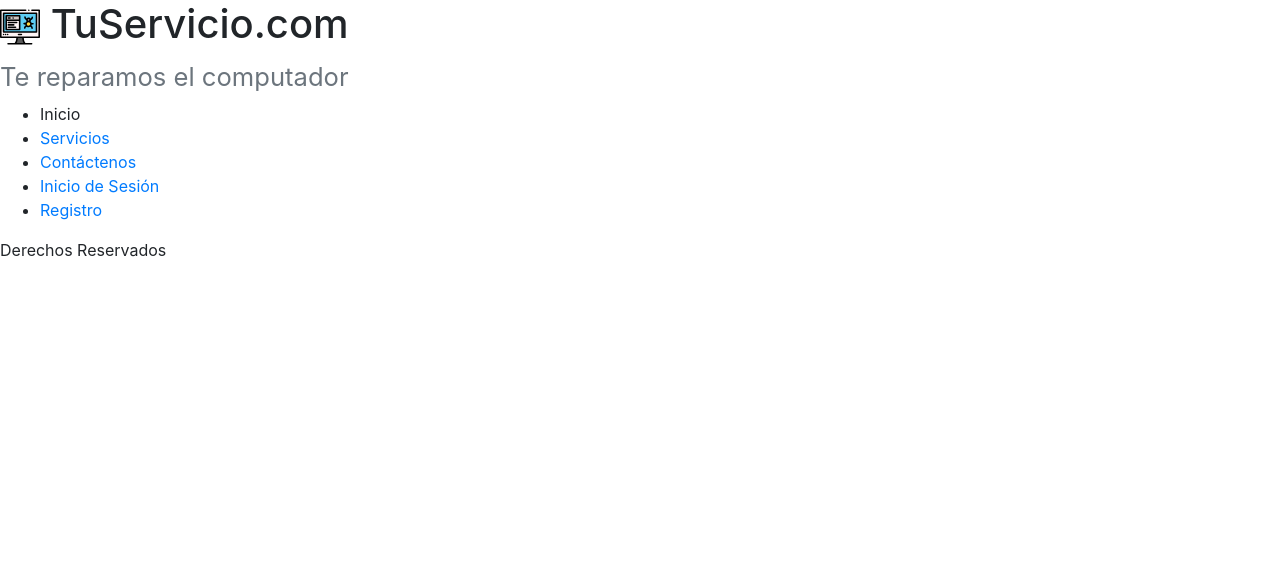
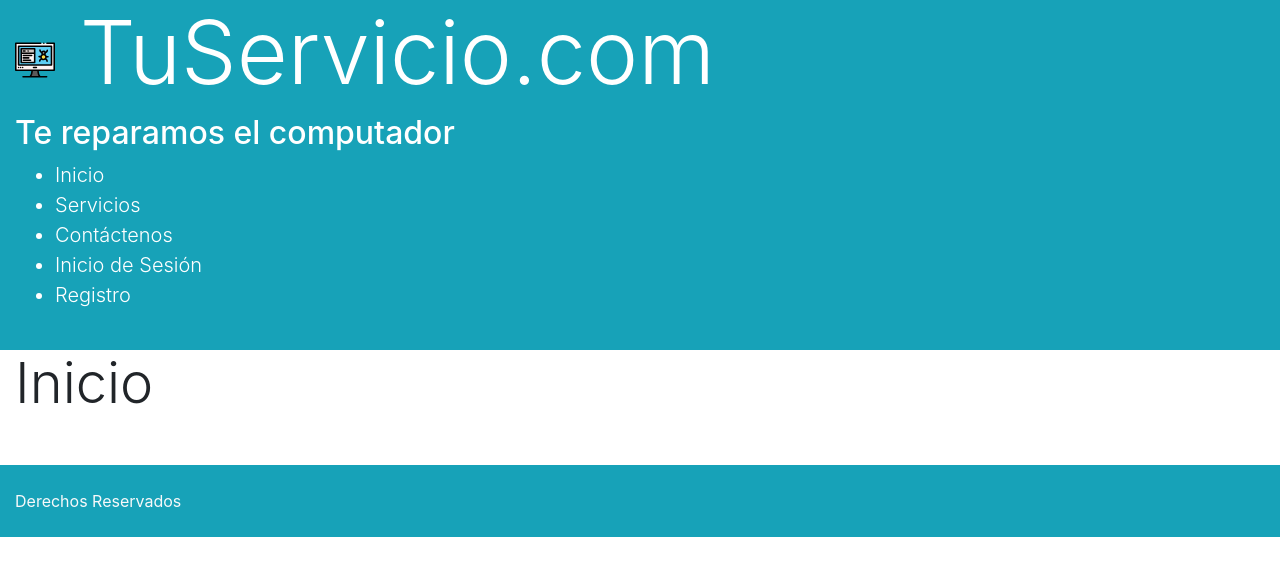
Before and after one commit to astridnio/Curso-HTML, a plain HTML site: page Proyecto HTML/index.html in a window 1280 px wide. Drawn offline with nearby package versions, Linux system fonts and the light colour scheme.

Commit message:
adds multimedia

```diff
--- a/Proyecto HTML/index.html
+++ b/Proyecto HTML/index.html
@@ -9,22 +9,31 @@
     <title>TuServicio.com</title>
 </head>
 <header>
-   <h1><img src="media/img/logo.svg" alt="Logo" title="TuServicio.com" width="40px"> TuServicio.com</h1>
-   <h2><small class="text-muted">Te reparamos el computador</small></h2>
-   <nav>
-       <ul>
-           <li>Inicio</li>
-           <li><a href="html/servicios.html">Servicios</a></li>
-           <li><a href="html/contactenos.html">Contáctenos</a></li>
-           <li><a href="html/login.html">Inicio de Sesión</a></li>
-           <li><a href="html/registro.html">Registro</a></li>
-       </ul>
-   </nav>
+    <div class="container-fluid bg-info">
+     <h1 class="display-2 text-white" ><img src="media/img/logo.svg" alt="Logo" title="TuServicio.com" width="40px"> TuServicio.com</h1>
+     <h2 class="text-white">Te reparamos el computador</h2>
+        <nav>
+            <ul>
+                <li class="text-white lead">Inicio</li>
+                <li class="text-white lead"><a href="html/servicios.html" class="text-white">Servicios</a></li>
+                <li class="text-white lead"><a href="html/contactenos.html" class="text-white">Contáctenos</a></li>
+                <li class="text-white lead"><a href="html/login.html" class="text-white">Inicio de Sesión</a></li>
+                <li class="text-white lead"><a href="html/registro.html" class="text-white">Registro</a></li>
+             </ul>
+        </nav>
+        <br>
+    </div>
 </header>
-<main>
 
-</main>
+<body>
+    <div class="container-fluid">
+    <h1 class="display-4">Inicio</h1>
+    <p><img src="" alt=""></p>
+    </div>
+</body>
 <footer>
-    <p>Derechos Reservados</p>
+    <div class="container-fluid bg-info text-light">
+        <p></br>Derechos Reservados</br></br></p>
+    </div>
 </footer>
 </html>
```
Also changed, not shown: Proyecto HTML/media/img/hombre-reparando-placa-circuito-computadora-portatil_1098-14844.jpg (added).
